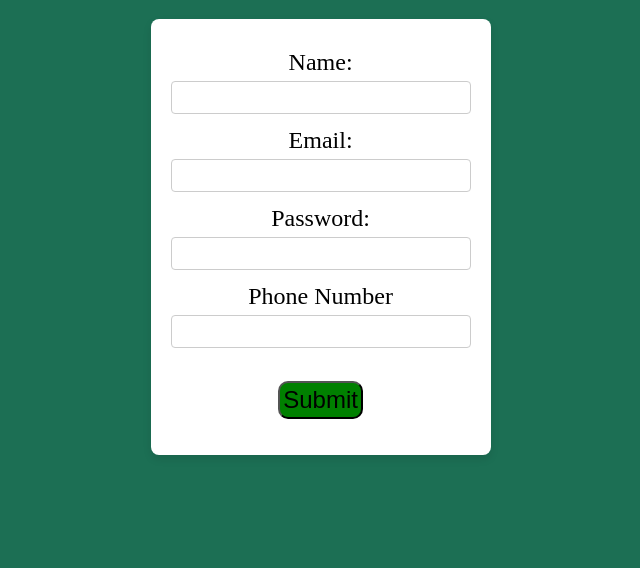
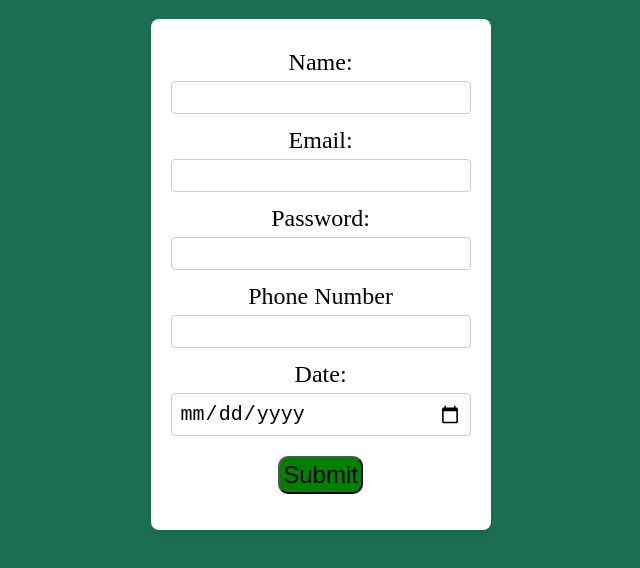
Before and after one commit to Manoj-177/Task4-3.4, a plain HTML site: page index.html in a window 1280 px wide. Shown: the part 66-634 px from the top of the page, without its empty margins (363-1003 px from the left). Drawn offline with Linux system fonts and the light colour scheme.

Commit message:
Update index.html

```diff
--- a/index.html
+++ b/index.html
@@ -21,6 +21,8 @@
                 <label for="phnumber">Phone Number</label>
                 <input type="text" id="phnumber" maxlength="10">
                 <p id="nu"></p>
+                <label>Date:</label>
+                <input type="date" style="font-size: x-large;">
                 <button id="submit">Submit</button>
             </form>
         </div>
```
